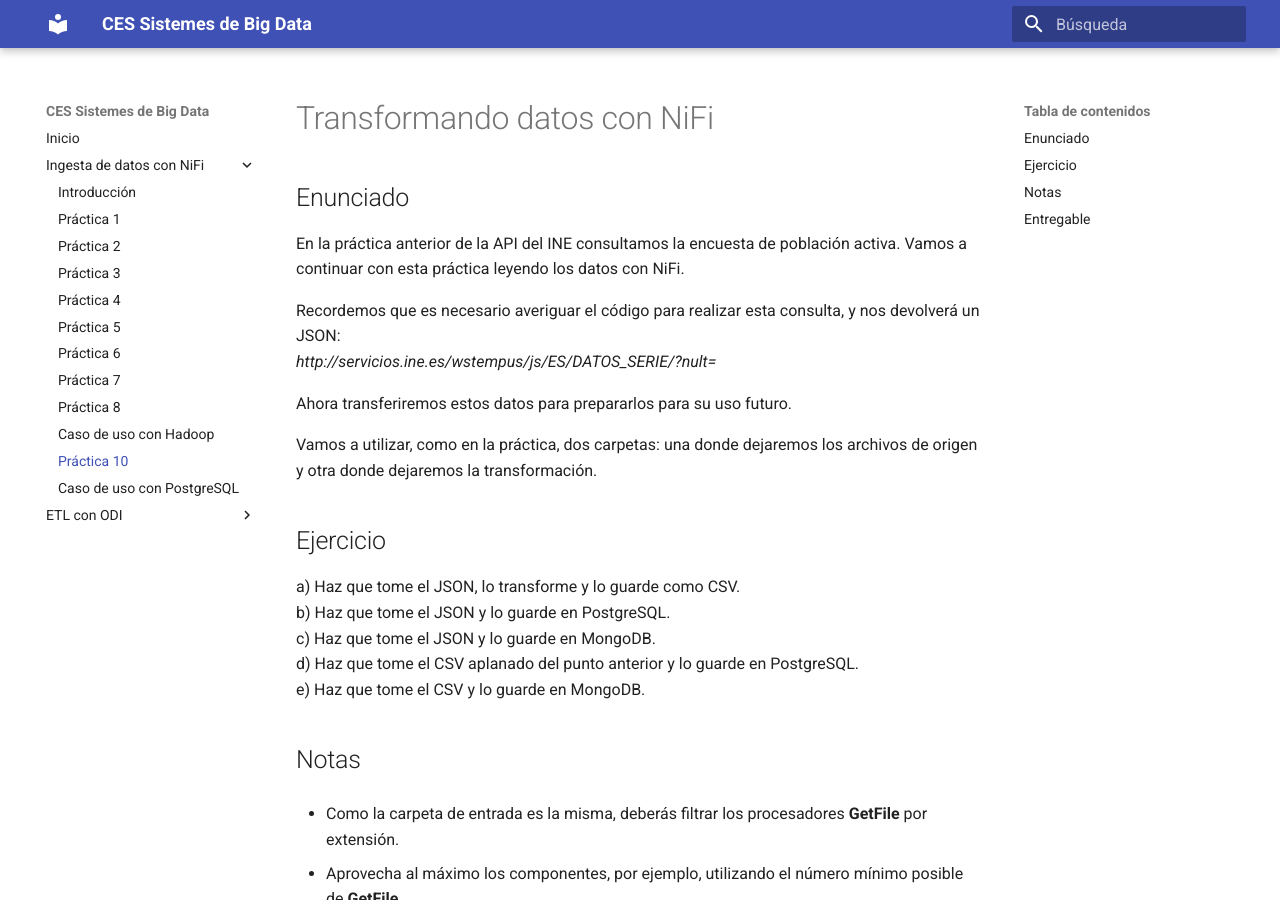
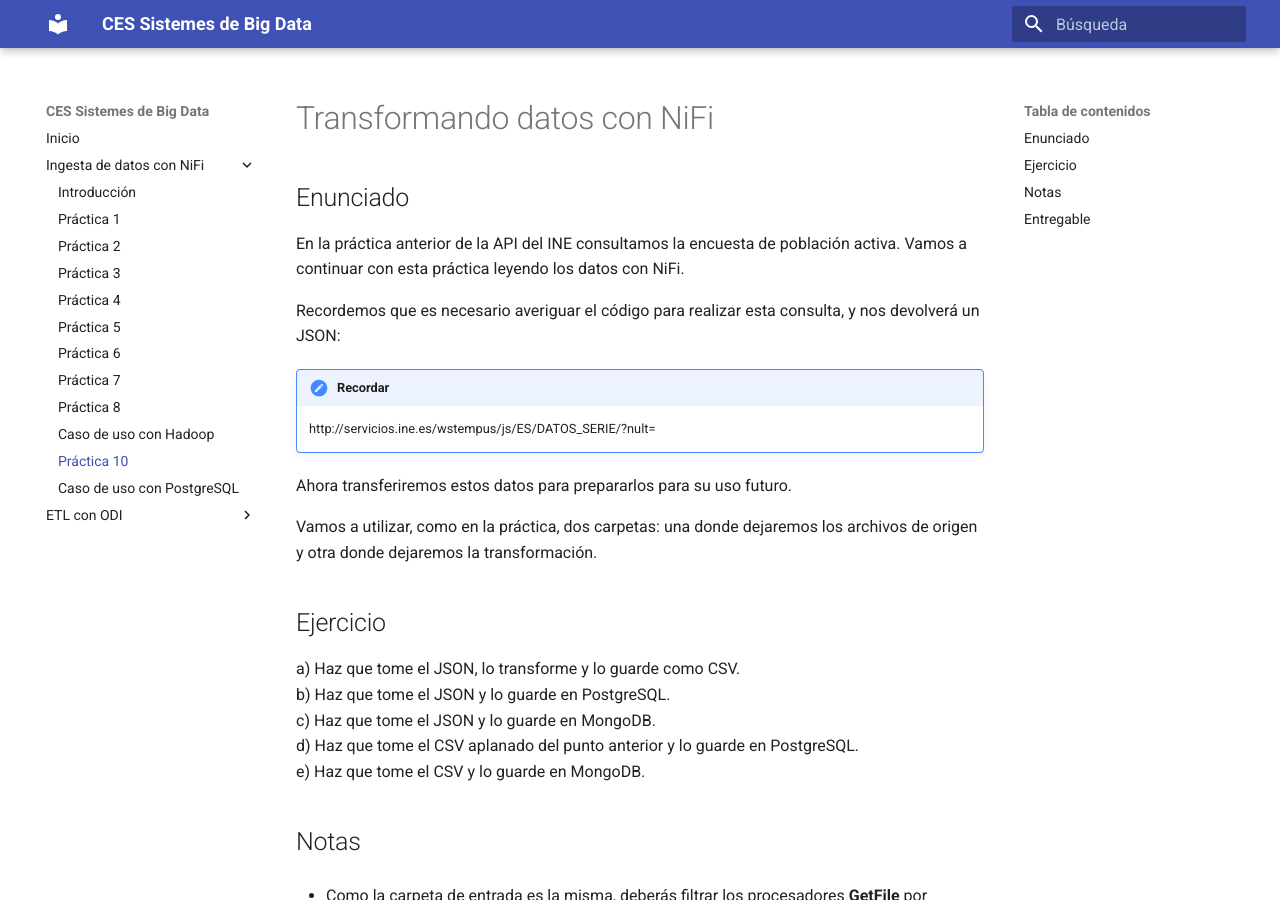
Before and after one commit to jorsodom/bigdata-sb, an MkDocs documentation site: the page built from docs/nifi/nifiPractica10.md, in a window 1280 px wide and 900 px high. Built offline with MkDocs 1.6.1 and Material for MkDocs 9.7.7, drawn with Linux system fonts in a browser that asks for light colours.

Commit message:
test Nifi/Odi Sergio

```diff
--- a/docs/nifi/nifiPractica10.md
+++ b/docs/nifi/nifiPractica10.md
@@ -3,12 +3,13 @@
 En la práctica anterior de la API del INE consultamos la encuesta de población activa. Vamos a continuar con esta práctica leyendo los datos con NiFi.
 
 Recordemos que es necesario averiguar el código para realizar esta consulta, y nos devolverá un JSON:
-*http://servicios.ine.es/wstempus/js/ES/DATOS_SERIE/<código serie>?nult=<número datos>*
+
+!!! note "Recordar"
+    http://servicios.ine.es/wstempus/js/ES/DATOS_SERIE/<código serie>?nult=<número datos>
 
 Ahora transferiremos estos datos para prepararlos para su uso futuro.
 
 Vamos a utilizar, como en la práctica, dos carpetas: una donde dejaremos los archivos de origen y otra donde dejaremos la transformación.
-
 ## Ejercicio
 
 a) Haz que tome el JSON, lo transforme y lo guarde como CSV.
```
